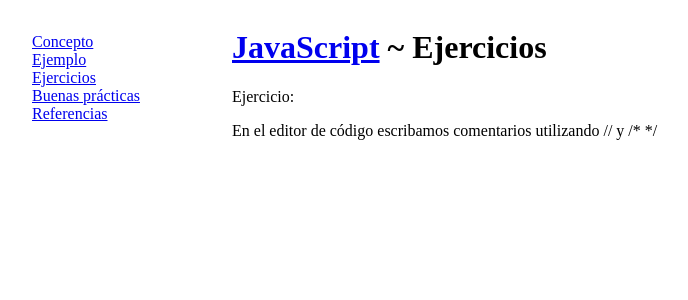
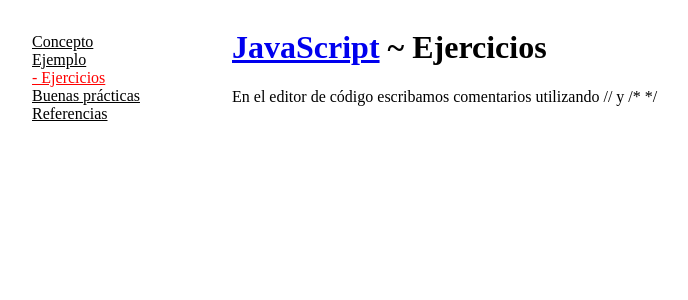
Before and after one commit to sebaiturravaldes/pensandoelnombre, a Next.js app: page /javascript/comentarios/ejercicios in a window 1280 px wide. Shown: the top 300 px of the page, without its empty margins (108-796 px from the left). Built offline with nearby package versions, Linux system fonts and the light colour scheme.

Commit message:
add ActiveLink

```diff
--- /dev/null
+++ b/components/Layouts/Course/ActiveLink/index.js
@@ -0,0 +1,25 @@
+import { useRouter } from 'next/router'
+
+function ActiveLink({ children, href }) {
+  const router = useRouter()
+  const isActive = router.asPath === href
+
+  const style = {
+    color: isActive ? 'red' : 'black'
+  }
+
+  const text = isActive ? `- ${children}` : children
+
+  const handleClick = e => {
+    e.preventDefault()
+    router.push(href)
+  }
+
+  return (
+    <a href={href} onClick={handleClick} style={style}>
+      {text}
+    </a>
+  )
+}
+
+export default ActiveLink
--- a/components/Layouts/Course/index.js
+++ b/components/Layouts/Course/index.js
@@ -1,4 +1,4 @@
-import Link from 'next/link'
+import ActiveLink from './ActiveLink'
 import Breadcrumbs from './Breadcrumbs'
 
 export default function Course(props) {
@@ -7,11 +7,11 @@
   return (
     <div className="content">
       <div className="sidebar">
-        <Link href="/javascript/comentarios">Concepto</Link>
-        <Link href="/javascript/comentarios/ejemplo">Ejemplo</Link>
-        <Link href="/javascript/comentarios/ejercicios">Ejercicios</Link>
-        <Link href="/javascript/comentarios/buenas-practicas">Buenas prácticas</Link>
-        <Link href="/javascript/comentarios/referencias">Referencias</Link>
+        <ActiveLink href="/javascript/comentarios">Concepto</ActiveLink>
+        <ActiveLink href="/javascript/comentarios/ejemplo">Ejemplo</ActiveLink>
+        <ActiveLink href="/javascript/comentarios/ejercicios">Ejercicios</ActiveLink>
+        <ActiveLink href="/javascript/comentarios/buenas-practicas">Buenas prácticas</ActiveLink>
+        <ActiveLink href="/javascript/comentarios/referencias">Referencias</ActiveLink>
       </div>
 
       <main>
--- a/pages/javascript/comentarios/ejercicios/index.js
+++ b/pages/javascript/comentarios/ejercicios/index.js
@@ -1,7 +1,6 @@
 export default function Page() {
   return (
     <div>
-      Ejercicio:
       <p>En el editor de código escribamos comentarios utilizando // y /* */</p>
     </div>
   )
```
